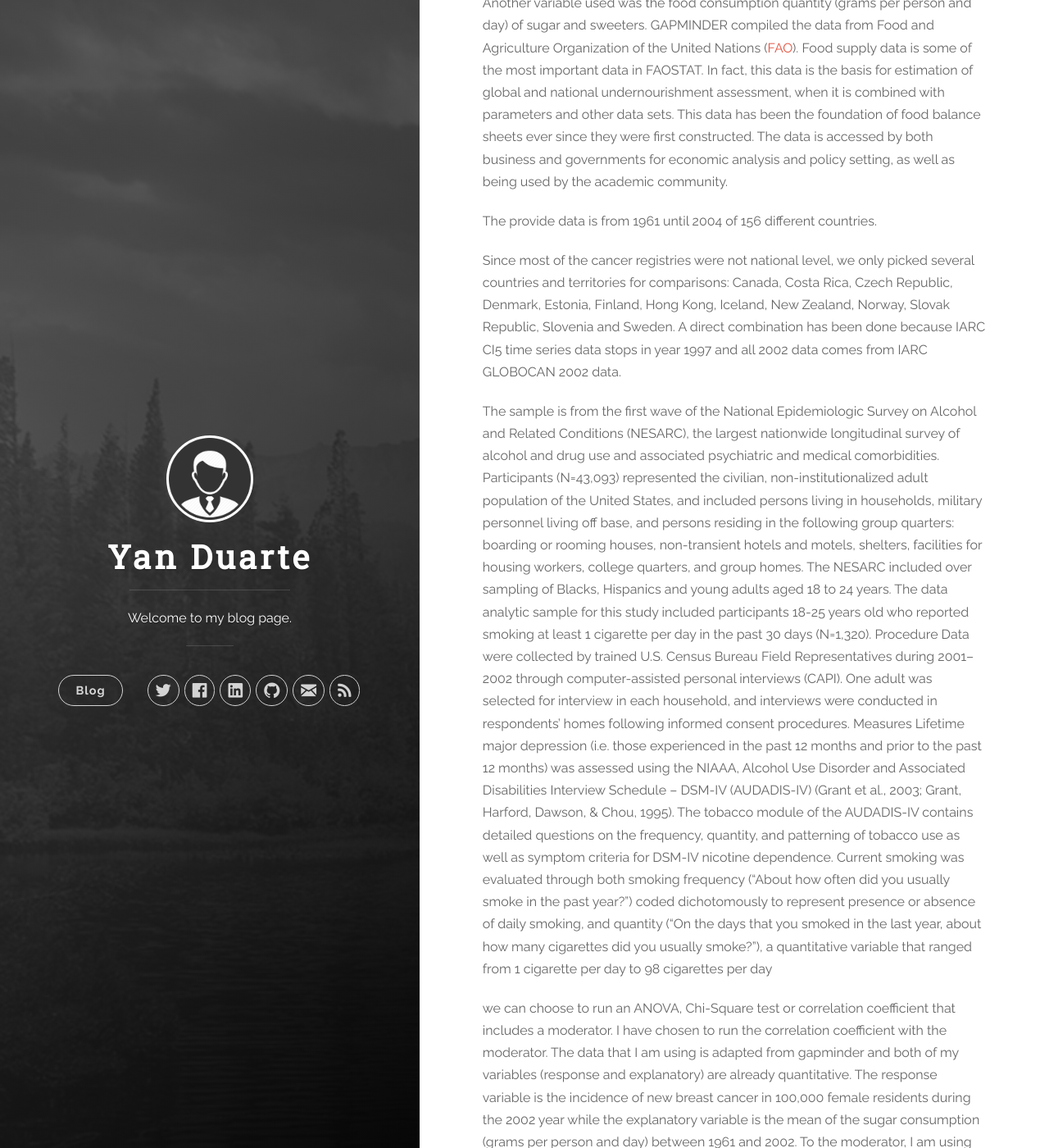
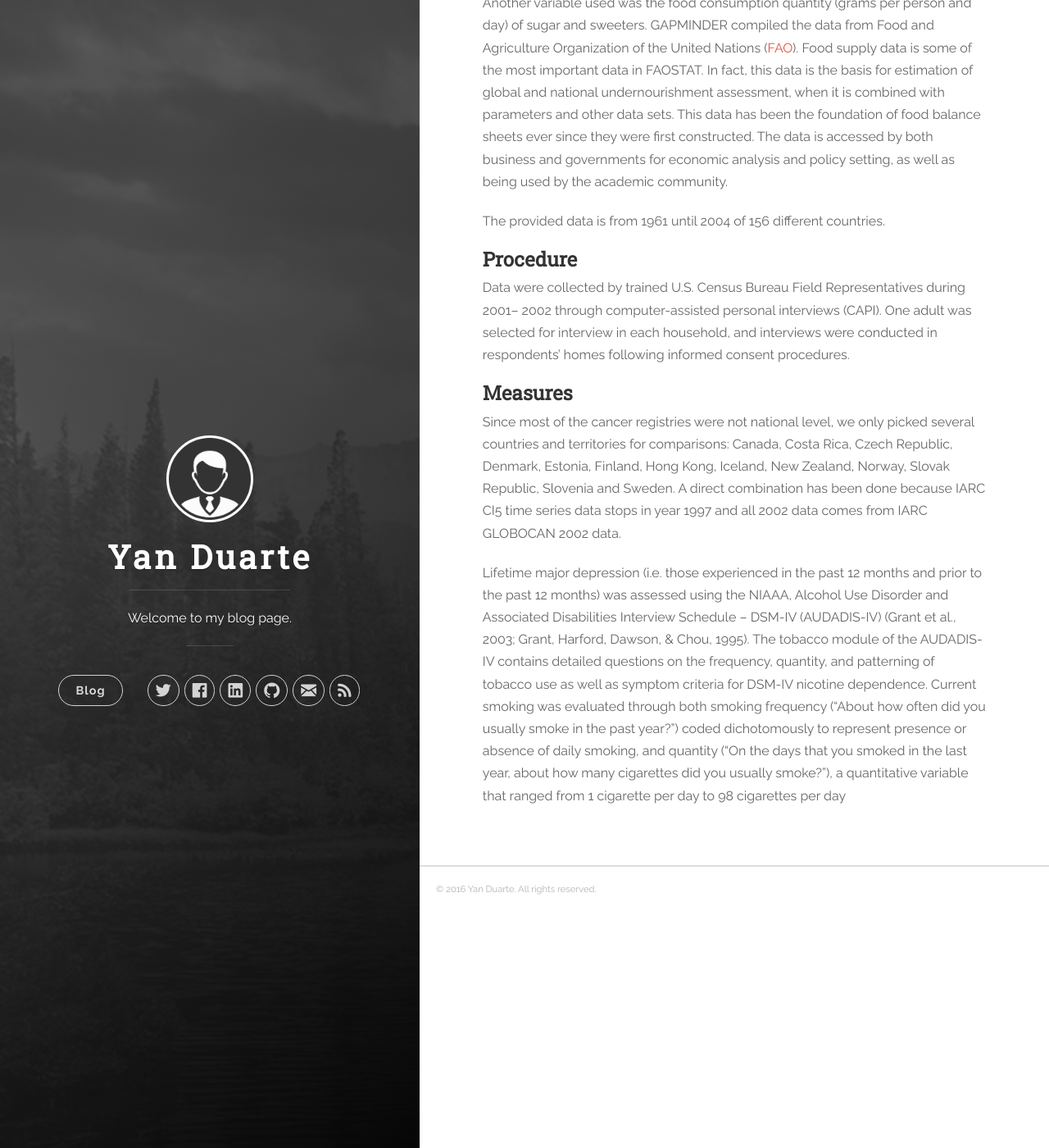
Before and after one commit to yan-duarte/yan-duarte.github.io, a Jekyll site: the page built from _posts/2016-09-01-RMP-Assignment1.md, in a window 1280 px wide and 1400 px high, scrolled down 842 px. Shown: the whole window at 82% size. Built offline with Jekyll 4.4.1, drawn with Linux system fonts in a browser that asks for light colours; nearby versions of some CDN libraries; some of the changed text lies outside the part shown.

Commit message:
Updated 2016-09-01-RMP-Assignment1.md

```diff
--- a/_posts/2016-09-01-RMP-Assignment1.md
+++ b/_posts/2016-09-01-RMP-Assignment1.md
@@ -13,7 +13,7 @@ The previous content you can see [here](https://yan-duarte.github.io/tags/).
 In this assignment, we have to describe the sample, the data collection procedure, and how do I manage my data.
 
 
-## Sample
+## **Sample**
 
 The sample is from GAPMINDER a non-profit venture promoting sustainable global development and achievement of the United Nations Millennium Development Goals by increased use and understanding of statistics and other information about social, economic and environmental development at local, national and global levels.
 
@@ -26,35 +26,23 @@ It has the incidence of new breast cancer data since the year of 1953 to 2002 fr
 Another variable used was the food consumption quantity (grams per person and day) of sugar and sweeters. GAPMINDER compiled the data from Food and Agriculture Organization of the United Nations ([FAO](http://faostat.fao.org/)). Food supply data is some of the most important data in FAOSTAT. In fact, this data is the basis for estimation of global and national undernourishment assessment, when it is combined with parameters and other data sets.
 This data has been the foundation of food balance sheets ever since they were first constructed. The data is accessed by both business and governments for economic analysis and policy setting, as well as being used by the academic community.
 
-The provide data is from 1961 until 2004 of 156 different countries.
+The provided data is from 1961 until 2004 of 156 different countries.
 
 
+## **Procedure**
+
+Data were collected by trained U.S. Census Bureau Field Representatives during 2001–
+2002 through computer-assisted personal interviews (CAPI). One adult was selected for
+interview in each household, and interviews were conducted in respondents’ homes
+following informed consent procedures.
 
 
+## **Measures**
 
 Since most of the cancer registries were not national level, we only picked several countries and territories for comparisons: Canada, Costa Rica, Czech Republic, Denmark, Estonia, Finland, Hong Kong, Iceland, New Zealand, Norway, Slovak Republic, Slovenia and Sweden. A direct combination has been done because IARC CI5 time series data stops in year 1997 and all 2002 data comes from IARC GLOBOCAN 2002 data.
 
 
 
-
-
-
-The sample is from the first wave of the National Epidemiologic Survey on Alcohol and
-Related Conditions (NESARC), the largest nationwide longitudinal survey of alcohol and
-drug use and associated psychiatric and medical comorbidities. Participants (N=43,093)
-represented the civilian, non-institutionalized adult population of the United States, and
-included persons living in households, military personnel living off base, and persons
-residing in the following group quarters: boarding or rooming houses, non-transient hotels
-and motels, shelters, facilities for housing workers, college quarters, and group homes. The
-NESARC included over sampling of Blacks, Hispanics and young adults aged 18 to 24 years.
-The data analytic sample for this study included participants 18-25 years old who reported
-smoking at least 1 cigarette per day in the past 30 days (N=1,320).
-Procedure
-Data were collected by trained U.S. Census Bureau Field Representatives during 2001–
-2002 through computer-assisted personal interviews (CAPI). One adult was selected for
-interview in each household, and interviews were conducted in respondents’ homes
-following informed consent procedures.
-Measures
 Lifetime major depression (i.e. those experienced in the past 12 months and prior to the
 past 12 months) was assessed using the NIAAA, Alcohol Use Disorder and Associated
 Disabilities Interview Schedule – DSM-IV (AUDADIS-IV) (Grant et al., 2003; Grant, Harford,
@@ -65,12 +53,3 @@ smoking frequency (“About how often did you usually smoke in the past year?”
 dichotomously to represent presence or absence of daily smoking, and quantity (“On the
 days that you smoked in the last year, about how many cigarettes did you usually smoke?”),
 a quantitative variable that ranged from 1 cigarette per day to 98 cigarettes per day
-
-
-
-
-
-we can choose to run an ANOVA, Chi-Square test or correlation coefficient that includes a moderator. I have chosen to run the correlation coefficient with the moderator.
-The data that I am using is adapted from gapminder and both of my variables (response and explanatory) are already quantitative.
-The response variable is the incidence of new breast cancer in 100,000 female residents during the 2002 year while the explanatory variable is the mean of the sugar consumption (grams per person and day) between 1961 and 2002.
-To the moderator, I am using the mean of the total supply of food (kilocalories / person & day) available in a country divided by the population and 365 (the number of days in the year) between the years 1961 and 2002. This variable is subdivided in three categories:
```
